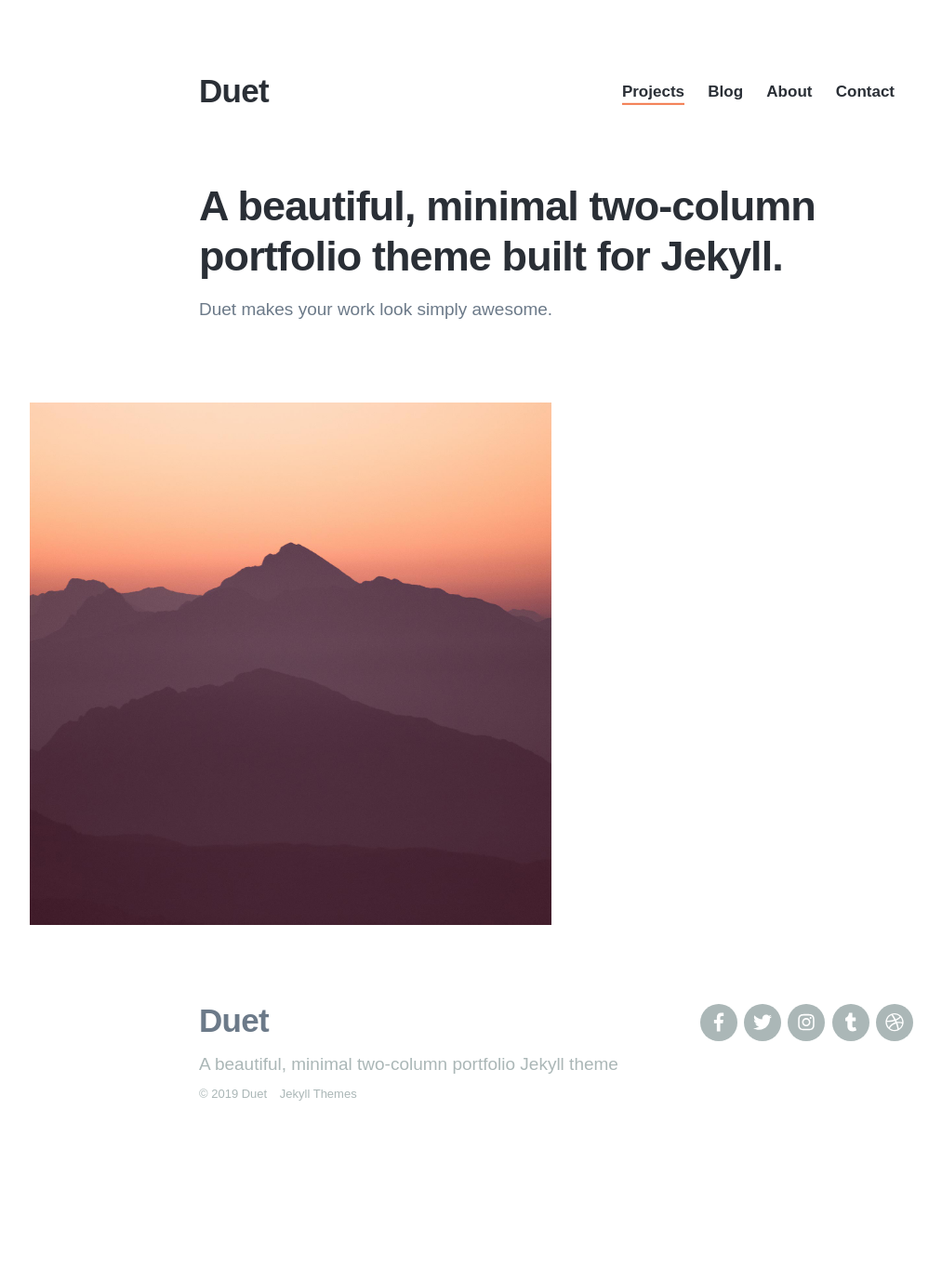
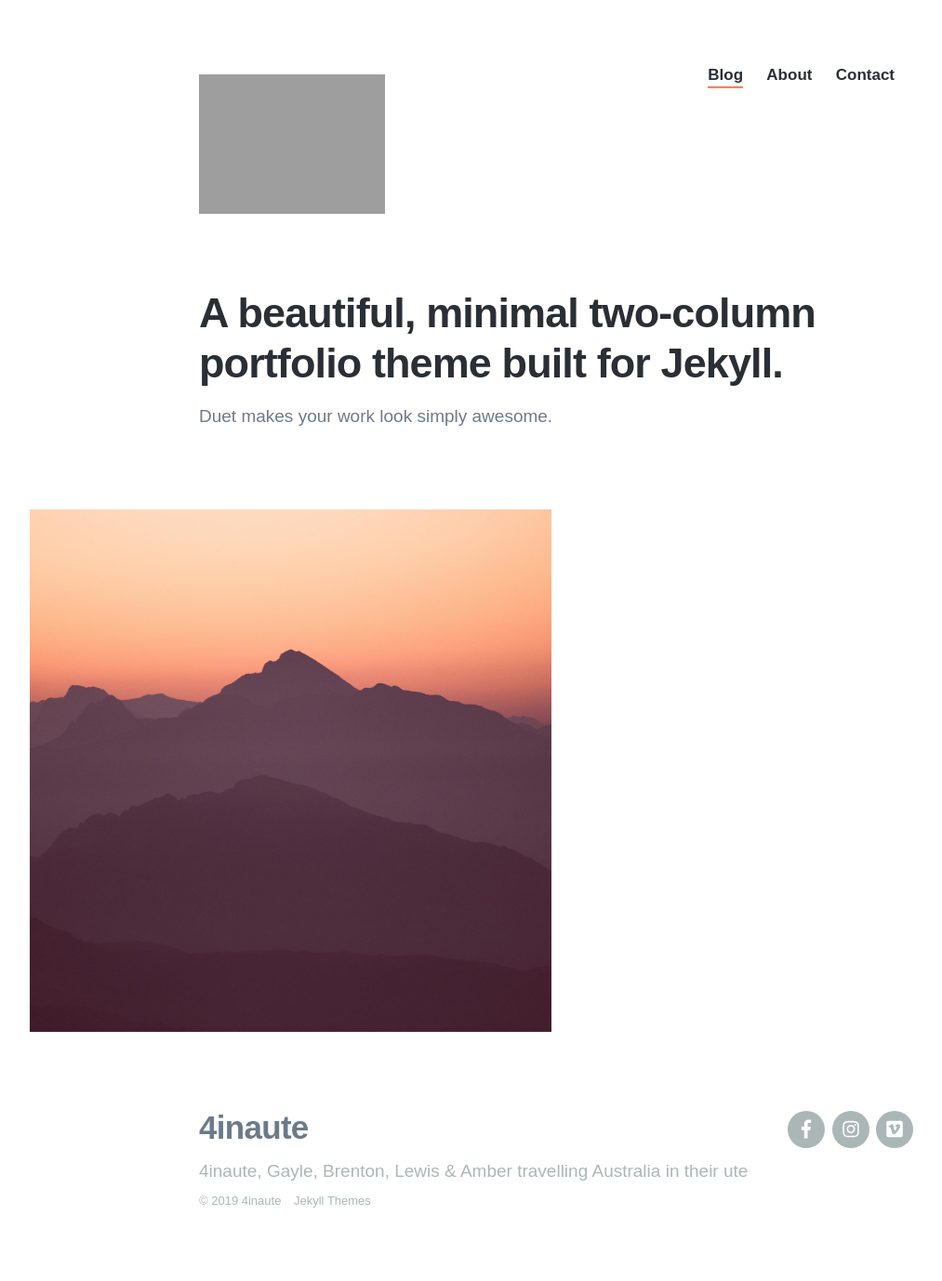
Before and after one commit to 4inaute/4inaute, a Jekyll site: the page built from index.html, in a window 1280 px wide. Shown: the whole page at 93% size, without its empty margins (42-1055 px from the left). Built offline with Jekyll 4.4.1, drawn with Linux system fonts in a browser that asks for light colours; nearby versions of some CDN libraries; some web fonts are replaced; before the commit the page ends 1263 px from its top, so only the background shows below that.

Commit message:
Update settings.yml
Initial updating of the default theme settings

```diff
--- a/_data/settings.yml
+++ b/_data/settings.yml
@@ -1,17 +1,15 @@
 basic_settings:
-  site_title: Duet
+  site_title: 4inaute
   favicon_image: /images/favicon.png
 
 header_settings:
-  logo_image:
+  logo_image: /images/4inaute_logo_200px@2x.png
   logo_width: 200
 
 menu_settings:
   menu_items:
-    - title: 'Projects'
+    - title: 'Blog'
       url: '/'
-    - title: 'Blog'
-      url: '/blog/'
     - title: 'About'
       url: '/about'
     - title: 'Contact'
@@ -20,34 +18,34 @@ menu_settings:
 footer_settings:
   logo_image:
   logo_width: 200
-  footer_tagline: A beautiful, minimal two-column portfolio Jekyll theme
+  footer_tagline: 4inaute, Gayle, Brenton, Lewis & Amber travelling Australia in their ute
 
 grid_settings:
   overlay_opacity: 0.8
   grid_spacing: 10
 
 contact_settings:
-  form_action: 'https://formspree.io/your@email.com'
+  form_action: 'https://formspree.io/hello@4inaute.com'
   confirmation_url: '/thanks'
   email_subject: 'Contact form submission'
   send_button_text: 'Send Message'
 
 social_settings:
-  facebook_url: 'https://www.facebook.com/jekyllthemes/'
-  twitter_url: 'https://twitter.com/jekyllthemesio'
-  instagram_url: 'http://instagram.com'
+  facebook_url: 'https://www.facebook.com/4inaute/'
+  twitter_url: ''
+  instagram_url: 'http://instagram.com/4inaute'
   snapchat_url: ''
   youtube_url: ''
   google-plus_url: ''
-  vimeo_url: ''
+  vimeo_url: 'http://vimeo.com/4inaute'
   pinterest_url: ''
   medium_url: ''
   quora_url: ''
   amazon_url: ''
   apple_url: ''
   android_url: ''
-  tumblr_url: 'http://tumblr.com'
-  dribbble_url: 'http://dribbble.com'
+  tumblr_url: ''
+  dribbble_url: ''
   behance_url: ''
   deviantart_url: ''
   github_url: ''
```
